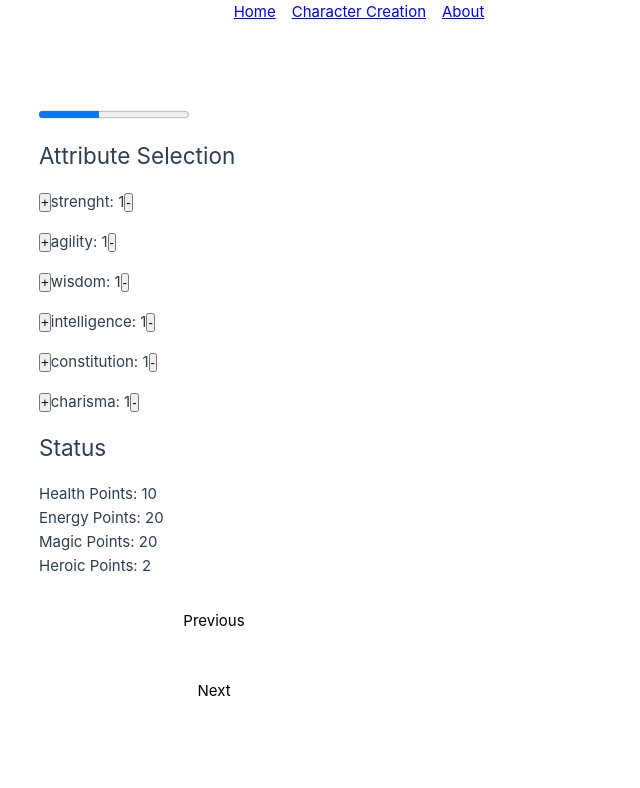
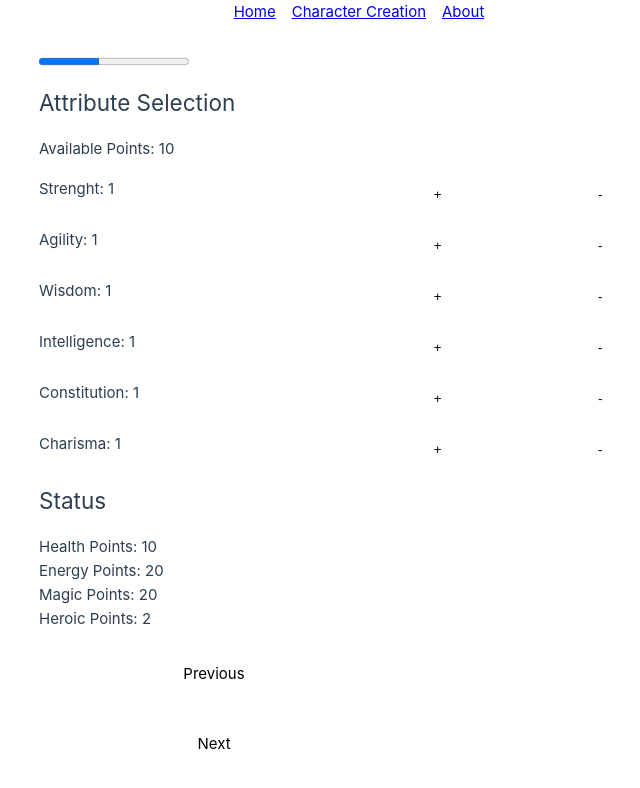
Before and after one commit to gabrielgomeso/pjrpg, a Vue app: page /attribute_selection in a window 1280 px wide. Shown: the top 788 px of the page, without its empty margins (281-921 px from the left). Built offline with nearby package versions, Linux system fonts and the light colour scheme; no server answers.

Commit message:
chore: enhance attribute selection style and validations

```diff
--- a/src/components/CharacterCreation/AttributeField.vue
+++ b/src/components/CharacterCreation/AttributeField.vue
@@ -1,19 +1,46 @@
 <script setup lang="ts">
 import { useCharacterStore } from "@/stores/character";
 
-const character = useCharacterStore();
+const { decrease, increase, hasAvailablePoints, attributes } =
+  useCharacterStore();
 
-defineProps<{
+const props = defineProps<{
   attribute: string;
 }>();
+
+const capitalizedAttribute =
+  props.attribute.charAt(0).toUpperCase() + props.attribute.substring(1);
 </script>
 
 <template>
   <div class="attribute-field">
-    <button @click="character.increase(attribute)">+</button>
     <label for="strenght">
-      {{ attribute }}: {{ character.attributes[attribute] }}
+      {{ capitalizedAttribute }}: {{ attributes[attribute] }}
     </label>
-    <button @click="character.decrease(attribute)">-</button>
+    <button class="attribute-button" @click="increase(attribute)">+</button>
+    <button class="attribute-button" @click="decrease(attribute)">-</button>
   </div>
 </template>
+
+<style>
+.attribute-field {
+  display: grid;
+  grid-template-columns: 2fr 1fr 1fr;
+  gap: 5px;
+}
+
+.attribute-button {
+  padding: 10px;
+  border-radius: 5px;
+  background-color: white;
+  text-decoration: none;
+  text-align: center;
+  color: black;
+  border: 0;
+}
+
+.attribute-button:active {
+  box-shadow: 7px 6px 28px 1px rgba(0, 0, 0, 0.24);
+  transform: translateY(2px);
+}
+</style>
--- a/src/views/CharacterCreation/AttributeSelection.vue
+++ b/src/views/CharacterCreation/AttributeSelection.vue
@@ -1,6 +1,9 @@
 <script setup lang="ts">
 import { AttributeField, StatusDisplay } from "@/components/CharacterCreation";
 import { StepLayout } from "@/components/layout";
+import { useCharacterStore } from "@/stores/character";
+
+const { attributes } = useCharacterStore();
 </script>
 
 <template>
@@ -10,6 +13,7 @@ import { StepLayout } from "@/components/layout";
     :previous-step="'character_creation'"
     :next-step="'habilities_selection'"
   >
+    <div>Available Points: {{ attributes.available }}</div>
     <AttributeField :attribute="'strenght'" />
     <AttributeField :attribute="'agility'" />
     <AttributeField :attribute="'wisdom'" />
```
